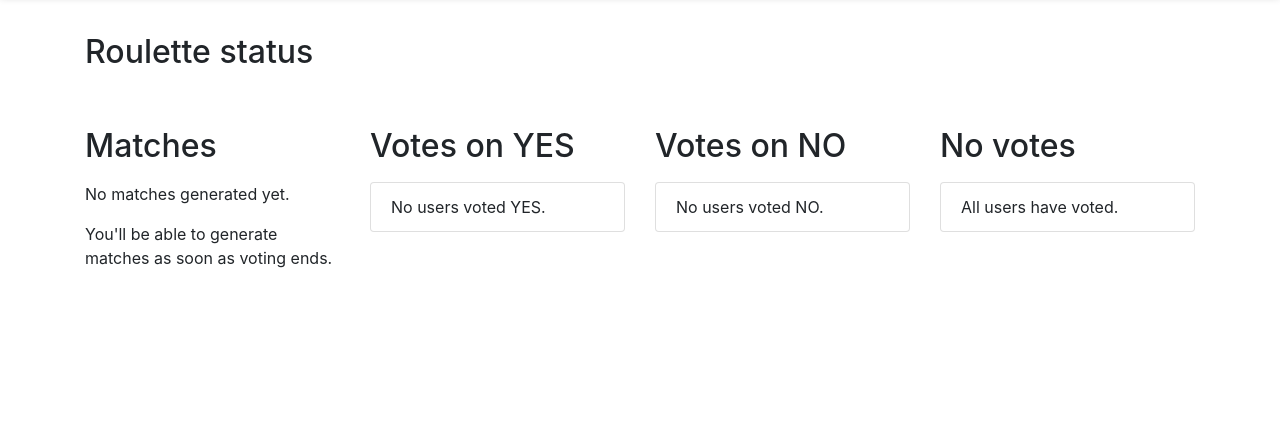
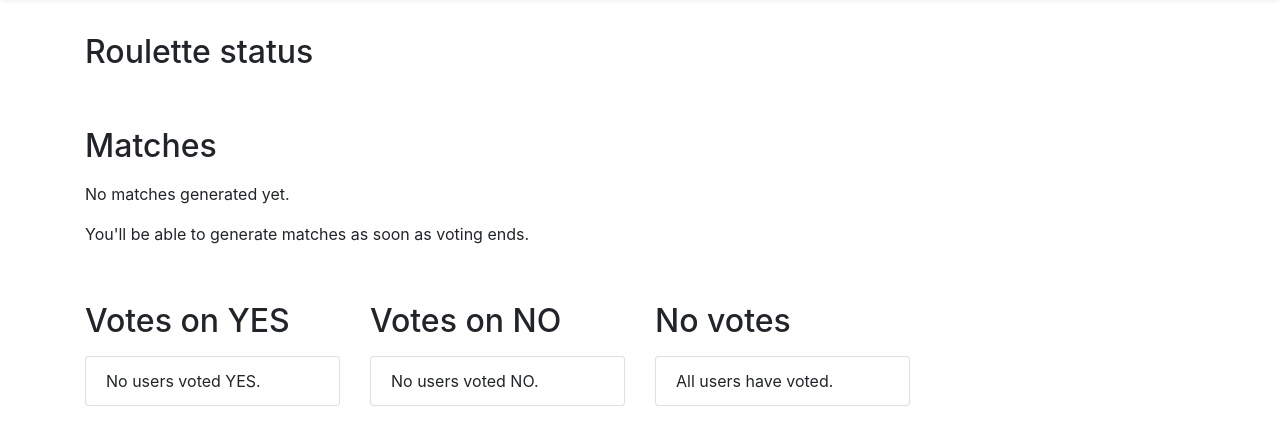
Before and after one commit to krakeusz/coffee-roulette, a Django app: template src/roulette/matcher/templates/matcher/roulette.html in a window 1280 px wide. Shown: the part 88-533 px from the top of the page. Run offline with Django 3.2, Linux system fonts and the light colour scheme; the template is opened without the code that fills it, so the values that code supplies are empty; some libraries are stand-ins or nearby versions.

Commit message:
Improve roulette detailed view layout

```diff
--- a/src/roulette/matcher/templates/matcher/roulette.html
+++ b/src/roulette/matcher/templates/matcher/roulette.html
@@ -10,7 +10,7 @@
 </div>
 
 <div class="row">
-    <div class="col-md-3">
+    <div class="col">
         <h2>Matches</h2>
         {% if matches %}
             <ol>
@@ -33,6 +33,8 @@
             </p>
         {% endif %}
     </div>
+</div>
+<div class="row">
     <div class="col-md-3">
         <h2>Votes on YES</h2>
             <ul class="list-group">
```
